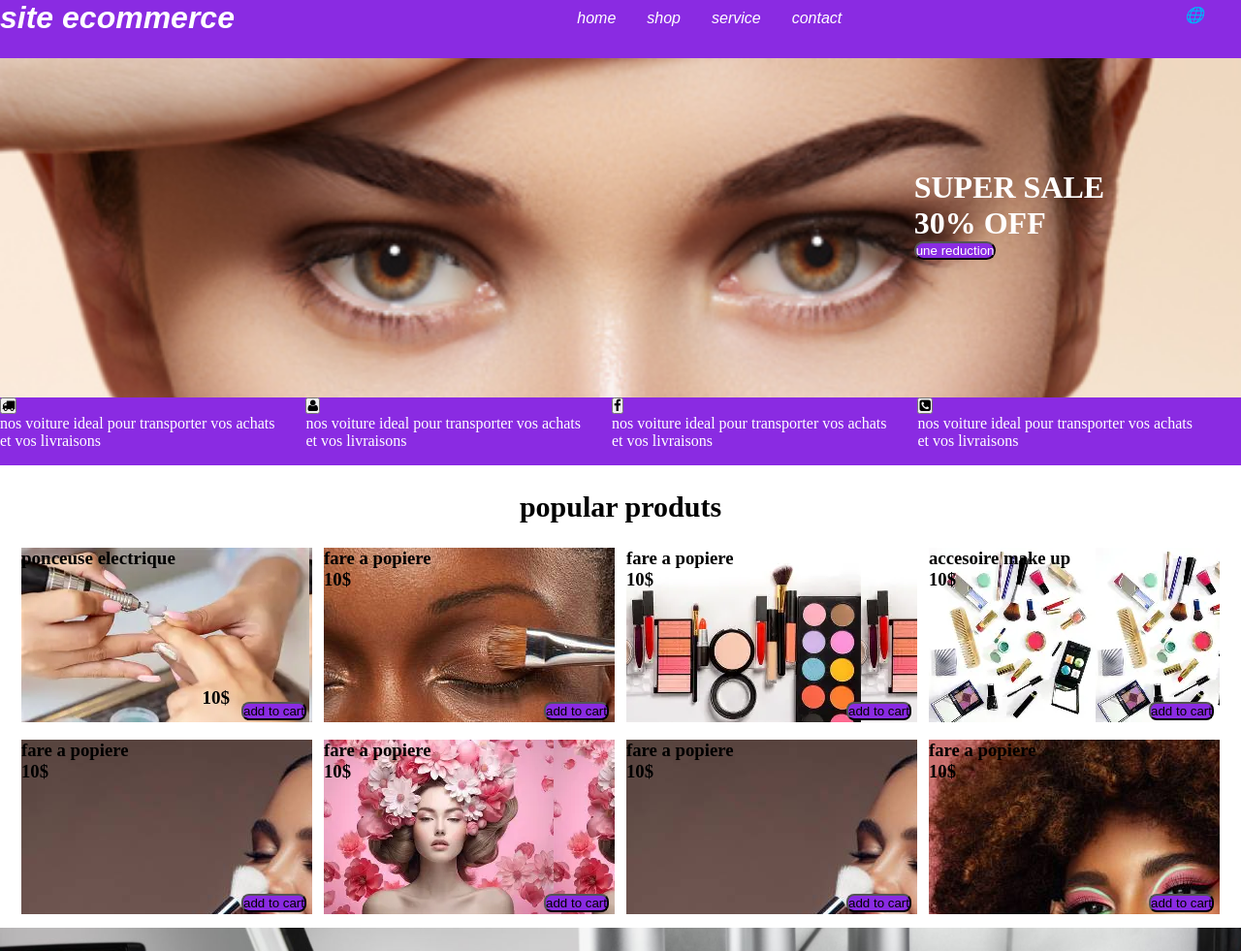
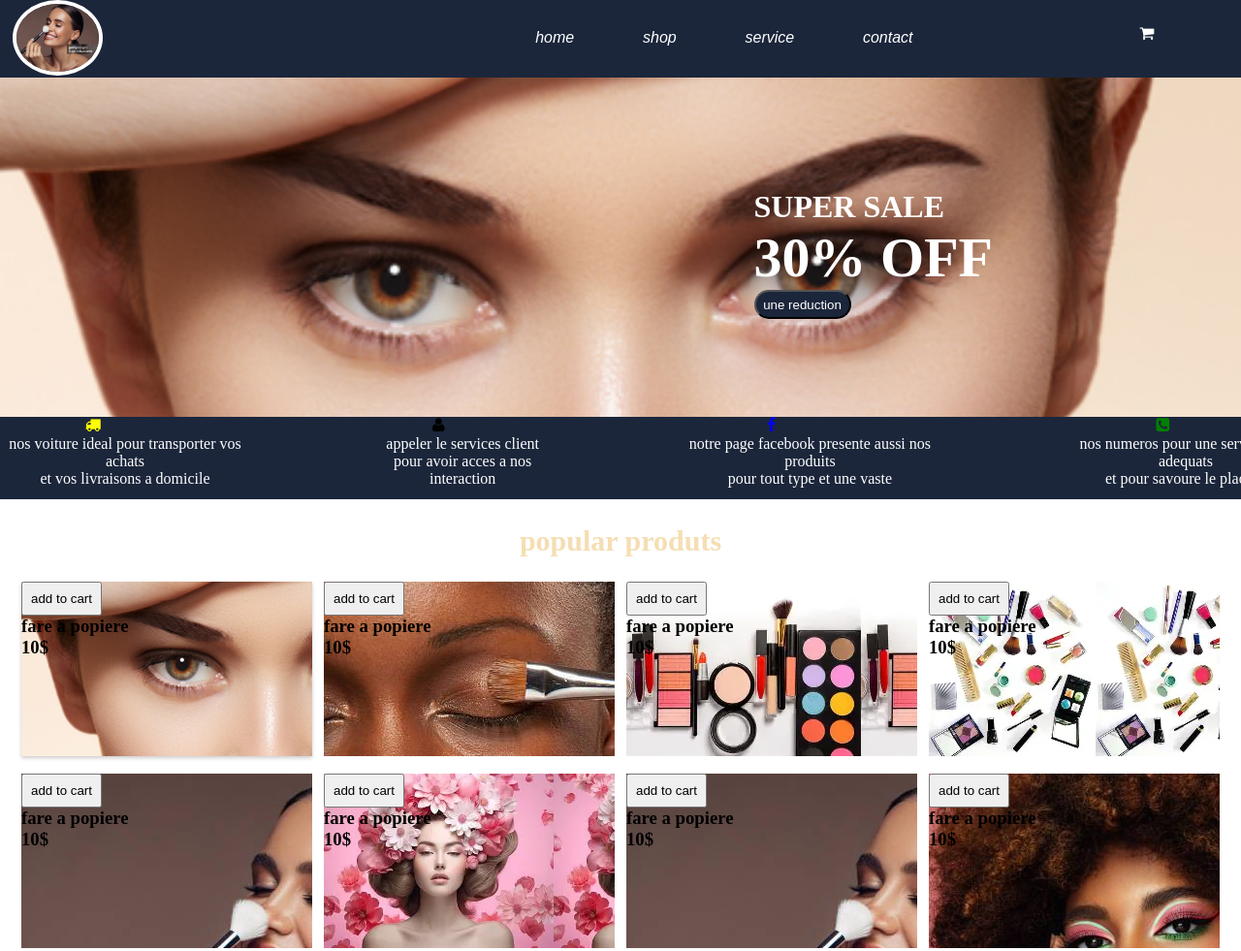
Before and after one commit to NDEMAFO/ETHAN, a plain HTML site: page monprojet/index.html in a window 1280 px wide. Shown: the top 981 px of the page at 97% size. Drawn offline with Linux system fonts and the light colour scheme; files whose address does not match are found by name.

Commit message:
sauvegarde

```diff
--- a/monprojet/index.css
+++ b/monprojet/index.css
@@ -1,75 +1,132 @@
-*{
+* {
     margin: 0;
     padding: 0;
 }
-header{
 
-    height: 60px;
-    background-color: blueviolet;
+header {
+
+    height: 80px;
+    background-color: #1b263b;
     position: relative;
     font-size: 16px;
     font-family: Arial, Helvetica, sans-serif;
     font-style: italic;
-    color: white;
+    color:white;
 
 
 }
-.navbar{
+.cercle{
+    width: 85px;
+    margin-left: 1%;
+    height: 70px;
+    border-radius: 50%;
+    overflow: hidden;
+    border: 4px solid white;
+}
+.cercle img{
+    width: 100%;
+    height: 100%;
+    object-fit: cover;
+}
+.navbar {
     display: flex;
     justify-content: space-between;
 }
-.navbar ul{
+
+.navbar ul {
     display: flex;
     justify-content: space-between;
     align-items: center;
-    gap: 2em;
+    gap: 40%;
     list-style: none;
 }
-.navbar p{
-    margin-right: 3%;
-    margin-top: 0.5%;
+
+.navbar ul li a {
+    text-decoration: none;
+    color: white;
+    list-style: none;
 }
-.cardet{
+
+.navbar i {
+    margin-right: 7%;
+    margin-top: 2%;
+}
+
+.cardet {
     background: url(../monprojet/assets/imadew.jpg);
     height: 350px;
     background-repeat: no-repeat;
     background-size: 1350px;
 }
-.cart{
+
+.cart {
     float: right;
-    margin-right: 11%;
+    margin-right: 20%;
     color: white;
     font-weight: bold;
     margin-top: 9%;
 }
-.but{
-    background-color: blueviolet;
+.carton{
+    color: white;
+    font-weight: bold;
+    font-size: 58px;
+}
+.but {
+    background-color:#1b263b;
     color: white;
     border-radius: 18px;
+    width: 100px;
+    height: 30px;
 }
-.container{
+
+.container {
 
     display: inline-flex;
     width: 1350px;
-    height: 70px;
-    background-color: blueviolet;
-    gap: 2em;
+    height: 85px;
+    background-color: #1b263b;
+    gap: 9%;
+    justify-content: center;
 
 }
-.img p{
+
+.img p {
     align-items: center;
     color: white;
+    text-align: center;
 }
-.image h1{
+
+.image h1 {
     text-align: center;
     font-size: 30px;
-    color:black;
+    color: wheat;
     margin-top: 2%;
 }
-.icon-truck{
+
+.icon-truck {
     align-items: center;
+    margin-left: 34%;
+    color: yellow;
 }
-.imgcont{
+
+.icon-user {
+    margin-left: 34%;
+    color: black;
+    background-color: none;
+
+}
+
+.icon-facebook {
+    margin-left: 34%;
+    color: blue;
+}
+
+.icon-phone-square {
+    margin-left: 38%;
+    color: green;
+}
+
+.imgcont {
     display: grid;
     grid-template-columns: 1fr 1fr 1fr 1fr;
     margin-top: 2%;
@@ -79,108 +136,151 @@ header{
     row-gap: 18px;
     column-gap: 12px;
 }
-.image1{
-   background-image: url(../monprojet/assets/image1.webp);
+
+.image1 {
+      background: url(../monprojet/assets/imadew.jpg);
     width: 300px;
     height: 180px;
+    box-shadow: 0px 2px 4px rgba(0, 0, 0, 0.2);
+    overflow: hidden;
+    border: 8px;
 }
-.image2{
+
+.image2 {
     background-image: url(../monprojet/assets/image10.jpg);
     width: 300px;
     height: 180px;
     background-repeat: no-repeat;
 
 }
-.image3{
+
+.image3 {
     background-image: url(../monprojet/assets/image5.webp);
     width: 300px;
     height: 180px;
 
 }
-.image4{
+
+.image4 {
     background-image: url(../monprojet/assets/image4.webp);
     width: 300px;
     height: 180px;
 
 }
-.image5{
+
+.image5 {
     background-image: url(../monprojet/assets/image3.webp);
     width: 300px;
     height: 180px;
 }
-.image7{
+
+.image7 {
     background-image: url(../monprojet/assets/image8.webp);
     width: 300px;
     height: 180px;
 
 }
-.image8{
+
+.image8 {
     background-image: url(../monprojet/assets/image7.webp);
     width: 300px;
     height: 180px;
     background-repeat: no-repeat;
 
 }
-.image9{
+
+.image9 {
     background-image: url(../monprojet/assets/image9.jpg);
     width: 300px;
     height: 180px;
 
 }
-.image5{
+
+.image5 {
     background-image: url(../monprojet/assets/imager.jpg);
     width: 300px;
     height: 180px;
 }
-.image1 h3{
-    font-size: 19px;
-   color: black;
-    font-weight: bold;
+
+.button {
+    padding: 8px;
 }
-.image1 p{
 
-     margin-top: 48%;
-    color: black;
-    float: right;
-    margin-right: 2%;
+.button h3 {
+    font-size: x-large;
+    margin-top: 5px;
 }
-.button{
-    background-color: blueviolet;
-    border-radius: 8px;
-   float: right;
-     margin-top: 53%;
-      margin-right: 2%;
+
+.button p {
+    font-family: Arial, Helvetica, sans-serif;
+    font-size: 6px;
+    color: aqua;
+    line-height: 1.5;
 }
-.counte{
+
+.counte {
     background: url(../monprojet/assets/image\ m.jpg);
     background-repeat: no-repeat;
     background-position: center;
     width: 1350px;
     height: 450px;
     background-size: 1350px;
+    margin-top: 2%;
 }
-.counte p{
+
+.contq{
+    font-size: 32px;
+    float: right;
+    margin-top: 10%;
+    margin-right: 14%;
     color: white;
     font-weight: bold;
-    font-family: 'Times New Roman', Times, serif;
-    font-size: 26px;
-    margin-top: 13%;
-    float: right;
-    margin-right: 12%;
+    font-family: Georgia, 'Times New Roman', Times, serif;
+    font-style: italic;
 }
-.counte button{
-    margin-top: 24%;
-    float: right;
-
-    background-color: blueviolet;
+.contq button{
+    background-color: #1b263b;
     color: white;
-    border-radius: 9px;
-    width: 97px;
-    height: 42px;
+    width: 150px;
+    height: 30px;
+    border-radius: 17px;
 }
-.h2{
+.h2 {
     color: black;
     font-size: 27px;
     font-family: Cambria, Cochin, Georgia, Times, 'Times New Roman', serif;
     font-weight: bold;
 }
+
+footer {
+    background-color: #1b263b;
+    height: 130px;
+    display: flex;
+    justify-content: space-between;
+    align-items: center;
+    margin-left: 0.2%;
+    gap: 10px;
+  text-align: center ;
+  color: white;
+}
+
+.span .icon-linkedin {
+
+    margin-left: 20px;
+    color: mediumslateblue;
+}
+
+.span .icon-phone {
+    margin-left: 20px;
+    color: green;
+}
+
+.span .icon-heart-o {
+    margin-left: 20px;
+    color: red;
+}
+
+.span .icon-bell {
+    margin-left: 35%;
+    color: blue;
+}
--- a/monprojet/index.html
+++ b/monprojet/index.html
@@ -11,94 +11,116 @@
 </head>
 
 <body>
-    <header>
+    <header id="premier">
         <div class="navbar">
+            <div class="cercle">
+                <img src="../monprojet/assets/imager.jpg" alt="">
+            </div>
 
-            <h1>site ecommerce</h1>
 
 
             <ul>
-                <li>home</li>
-                <li>shop</li>
-                <li>service</li>
-                <li>contact</li>
+                <li><a href="#premier">home</a></li>
+                <li> <a href="#deux">shop</a></li>
+                <li><a href="#trois">service</a></li>
+                <li><a href="#quatre">contact</a></li>
             </ul>
 
-            <p>🌐</p>
+            <i class="icon-shopping-cart"></i>
         </div>
     </header>
 
     <div class="cardet">
         <div class="cart">
-            <h1>SUPER SALE <br>30% OFF</h1>
+            <h1>SUPER SALE <br> <span class="carton">30% OFF</span></h1>
             <button class="but">une reduction </button>
         </div>
 
     </div>
 
+
+
     <div class="container">
 
         <div class="img">
-             <button class="icon-truck"></button>
-            <p> nos voiture ideal pour transporter vos achats <br>et vos livraisons </p>
+            <i class="icon-truck"></i>
+            <p> nos voiture ideal pour transporter vos achats <br>et vos livraisons a domicile </p>
         </div>
         <div class="img">
-            <button class="icon-user"></button>
-            <p>nos voiture ideal pour transporter vos achats <br>et vos livraisons </p>
+            <i class="icon-user"></i>
+            <p>appeler le services client <br> pour avoir acces a nos interaction</p>
         </div>
         <div class="img">
-            <button class="icon-facebook"></button>
-            <p> nos voiture ideal pour transporter vos achats <br>et vos livraisons </p>
+            <i class="icon-facebook"></i>
+            <p> notre page facebook presente aussi nos produits <br> pour tout type et une vaste </p>
         </div>
         <div class="img">
-            <button class="icon-phone-square"></button>
-            <p> nos voiture ideal pour transporter vos achats <br>et vos livraisons </p>
+            <i class="icon-phone-square"></i>
+            <p>nos numeros pour une servive tres adequats <br>et pour savoure le plaoisir </p>
         </div>
     </div>
+
 
     <div class="image">
         <h1>popular produts</h1>
         <div class="imgcont">
             <div class="image1">
                 <button class="button">add to cart</button>
-                 <h3>ponceuse electrique</p>
+                <h3>fare a popiere</p>
                     <p>10$</p>
+
+
             </div>
             <div class="image2">
+
                 <button class="button">add to cart</button>
                 <h3>fare a popiere</p>
                     <p>10$</p>
+
+
             </div>
             <div class="image3">
+
+
+                <button class="button">add to cart</button>
+                <h3>fare a popiere</p>
+                    <p>10$</p>
+
+
+            </div>
+            <div class="image4">
 
                 <button class="button">add to cart</button>
                 <h3>fare a popiere</p>
                     <p>10$</p>
 
             </div>
-            <div class="image4">
-               <button class="button">add to cart</button>
-                <h3>accesoire make up</p>
-                    <p>10$</p>
-            </div>
             <div class="image5">
+
                 <button class="button">add to cart</button>
                 <h3>fare a popiere</p>
                     <p>10$</p>
+
             </div>
 
             <div class="image7">
+
                 <button class="button">add to cart</button>
                 <h3>fare a popiere</p>
                     <p>10$</p>
+
             </div>
             <div class="image5">
+
                 <button class="button">add to cart</button>
                 <h3>fare a popiere</p>
                     <p>10$</p>
+
+
             </div>
 
             <div class="image9">
+
                 <button class="button">add to cart</button>
                 <h3>fare a popiere</p>
                     <p>10$</p>
@@ -107,17 +129,39 @@
         </div>
     </div>
 
+
+
     <div class="counte">
+        <div class="contq">
             <p>discount up to 35% <br>for first purchase only <br> this month</p>
             <button>check the article</button>
+        </div>
+
+    </div>
 
 
-    </div>
     <footer>
-        <div>
-      <div>
+        <div class="span">
+
+            <span class="icon-phone"></span>
+            <p>contacter nous pour avoir plus dinformation <br>et passer des commandes avec des fournisseurs
+                qualifies</p>
 
         </div>
+        <div class="span">
+            <i class="icon-heart-o"></i>
+            <p>contacter nous pour avoir plus dinformation <br>et passer des commandes avec des fournisseurs qualifies
+            </p>
+        </div>
+        <div class="span">
+            <i class="icon-linkedin"></i>
+            <p>contacter nous pour avoir plus dinformation <br>et passer des commandes avec des fournisseurs qualifies
+            </p>
+        </div>
+        <div class="span">
+            <i class="icon-bell"></i>
+            <p>contacter nous pour avoir plus dinformation <br>et passer des commandes avec des fournisseurs qualifies
+            </p>
         </div>
     </footer>
 
```
Lines whose indentation alone changed are shown as unchanged.
